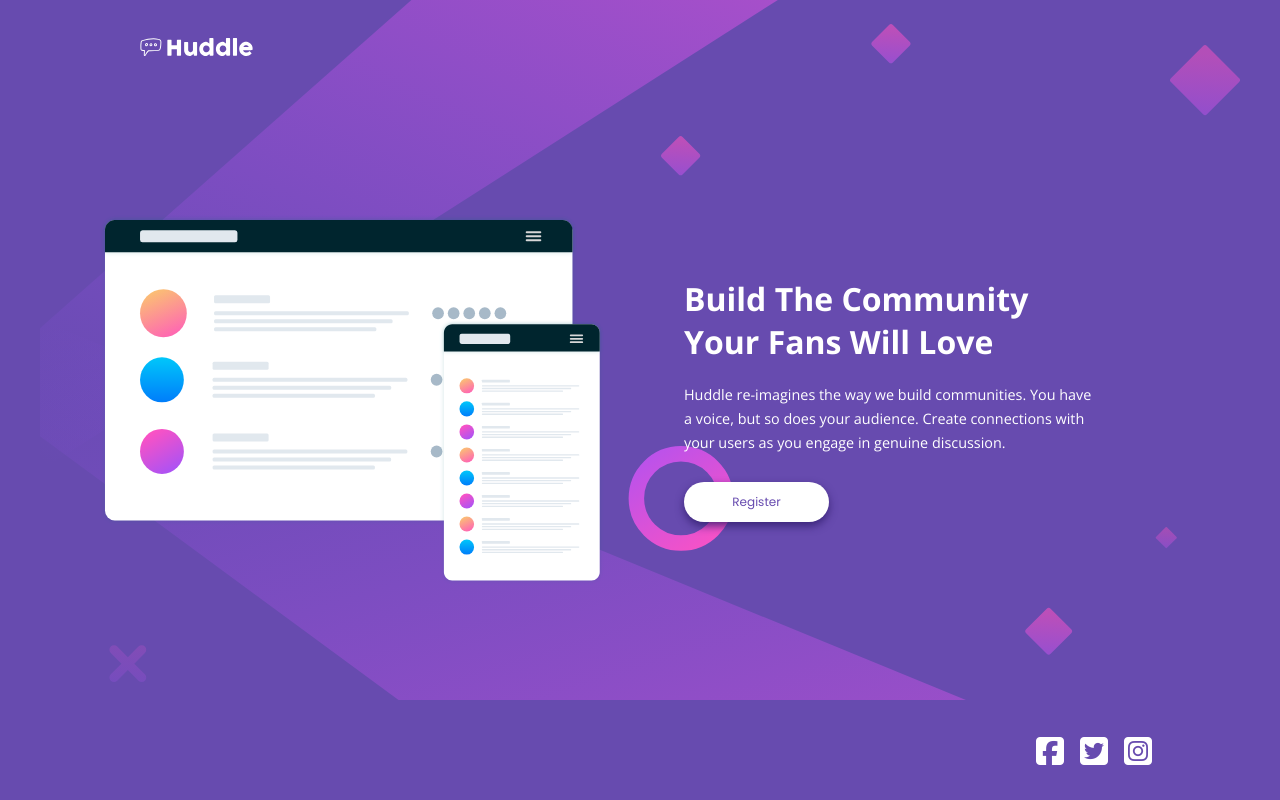
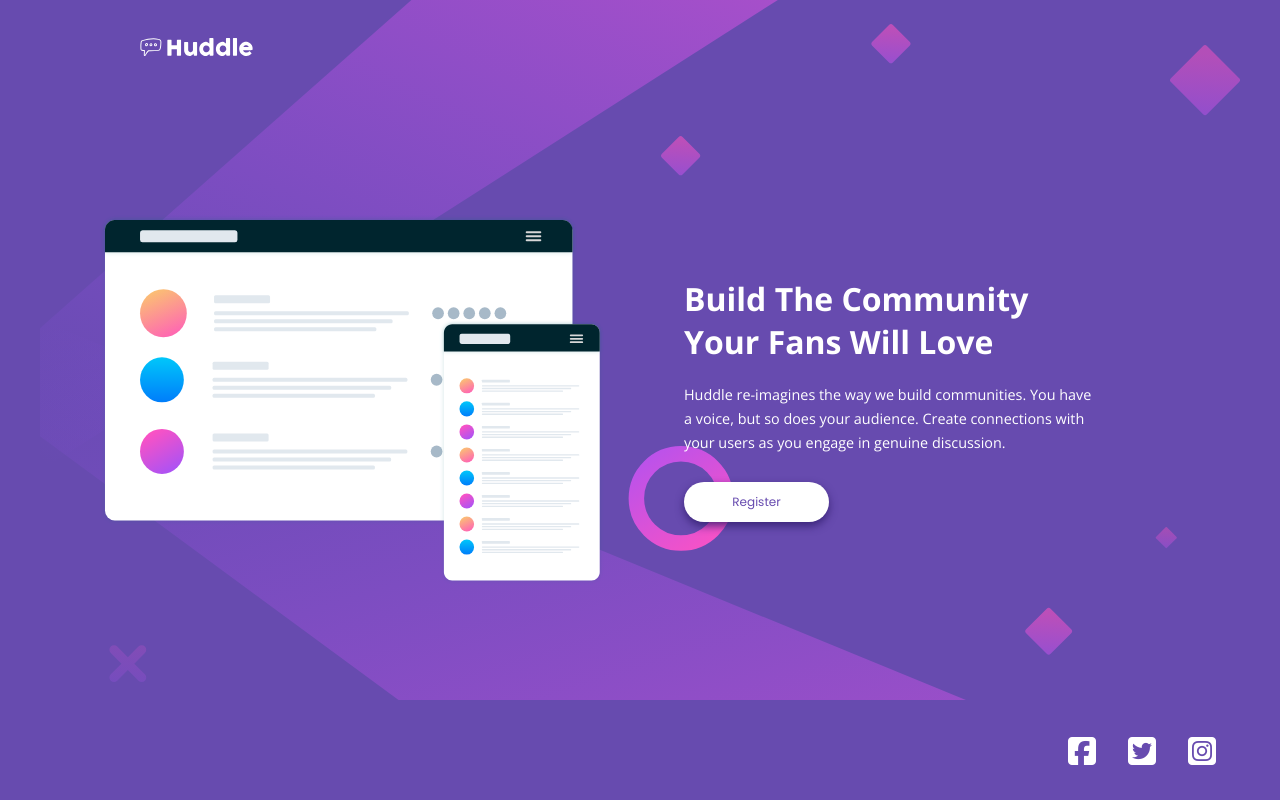
Before and after one commit to RudyQuirogaG/RudyQuirogaG.github.io, a plain HTML site: page platzi-webchallenge-week1/index.html in a window 1280 px wide. Drawn offline with nearby package versions, Linux system fonts and the light colour scheme.

Commit message:
FIX: Redes sociales icono

```diff
--- a/platzi-webchallenge-week1/style.css
+++ b/platzi-webchallenge-week1/style.css
@@ -99,6 +99,7 @@ body {
 
 .footer {
   width: 90%;
+  margin: 0 auto;
   grid-area: footer;
   display: flex;
   justify-content: center;
@@ -108,7 +109,7 @@ body {
 .footer__list {
   display: flex;
   justify-content: center;
-  gap: 1rem;
+  gap: 2rem;
   list-style-type: none;
 }
 
```
